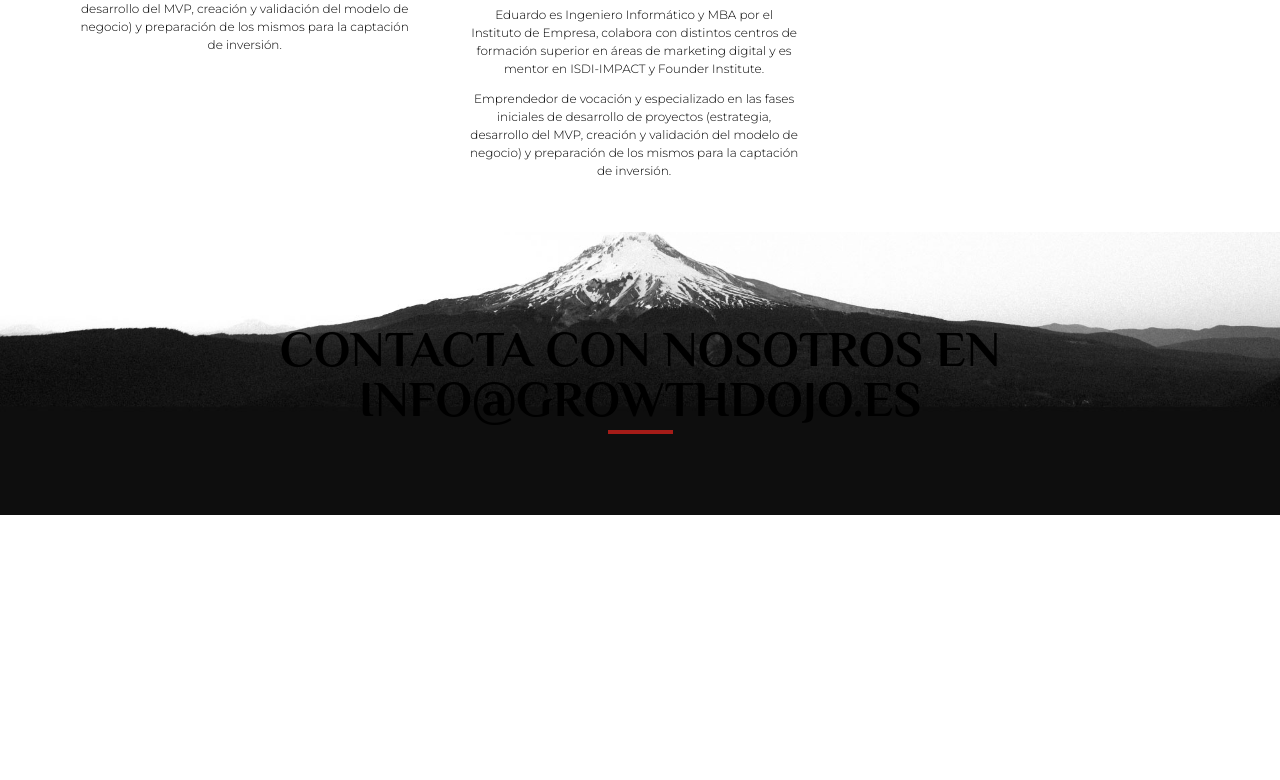
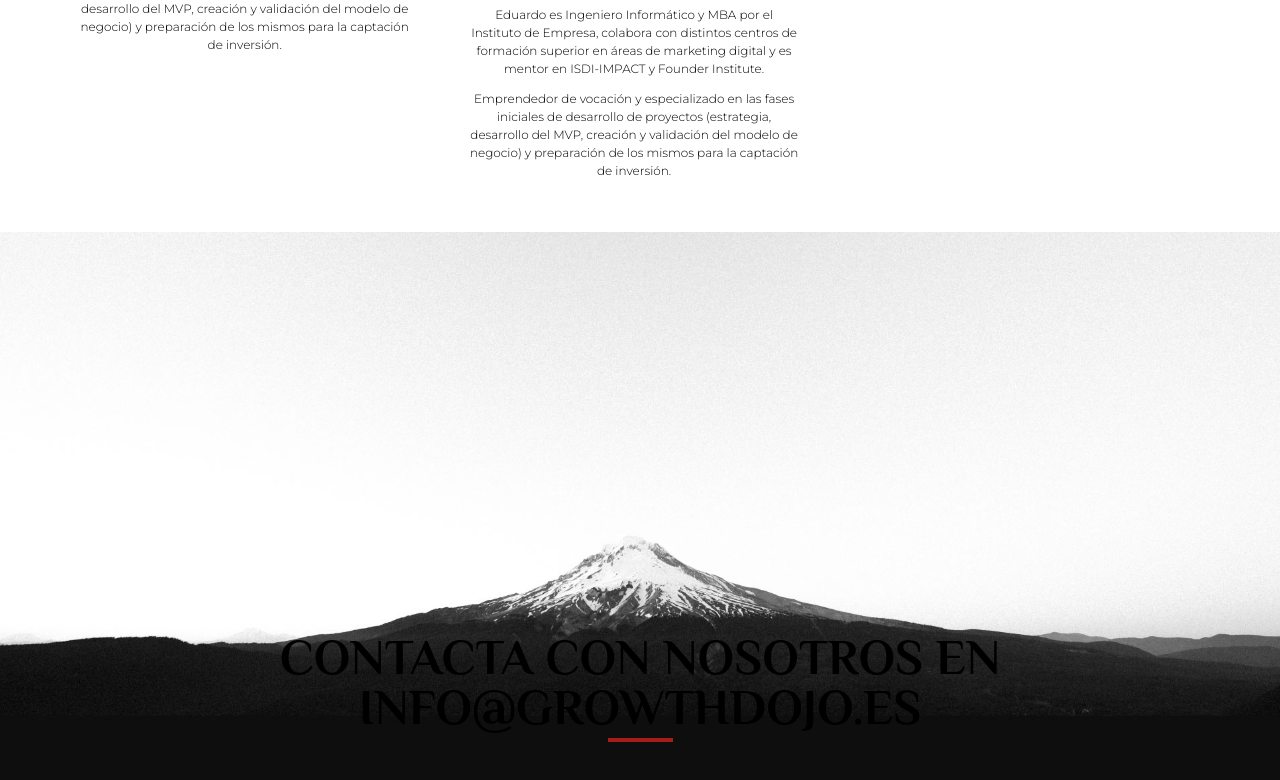
Before and after one commit to gedeondt/growthdojo, a plain HTML site: page index.html in a window 1280 px wide. Shown: the part 4213-4993 px from the top of the page. Before the commit the page ends 4728 px from the top, so only its background shows below. Drawn offline with Linux system fonts and the light colour scheme.

Commit message:
Update index.html

```diff
--- a/index.html
+++ b/index.html
@@ -185,7 +185,7 @@
 
     </div>
     <section class="bloque5">
-        <h2 class="titular">CONTACTA CON NOSOTROS EN INFO@GROWTHDOJO.ES</h2>
+        <h2 class="titular" style="margin-top: 350px">CONTACTA CON NOSOTROS EN INFO@GROWTHDOJO.ES</h2>
 
     </section>
 
```
